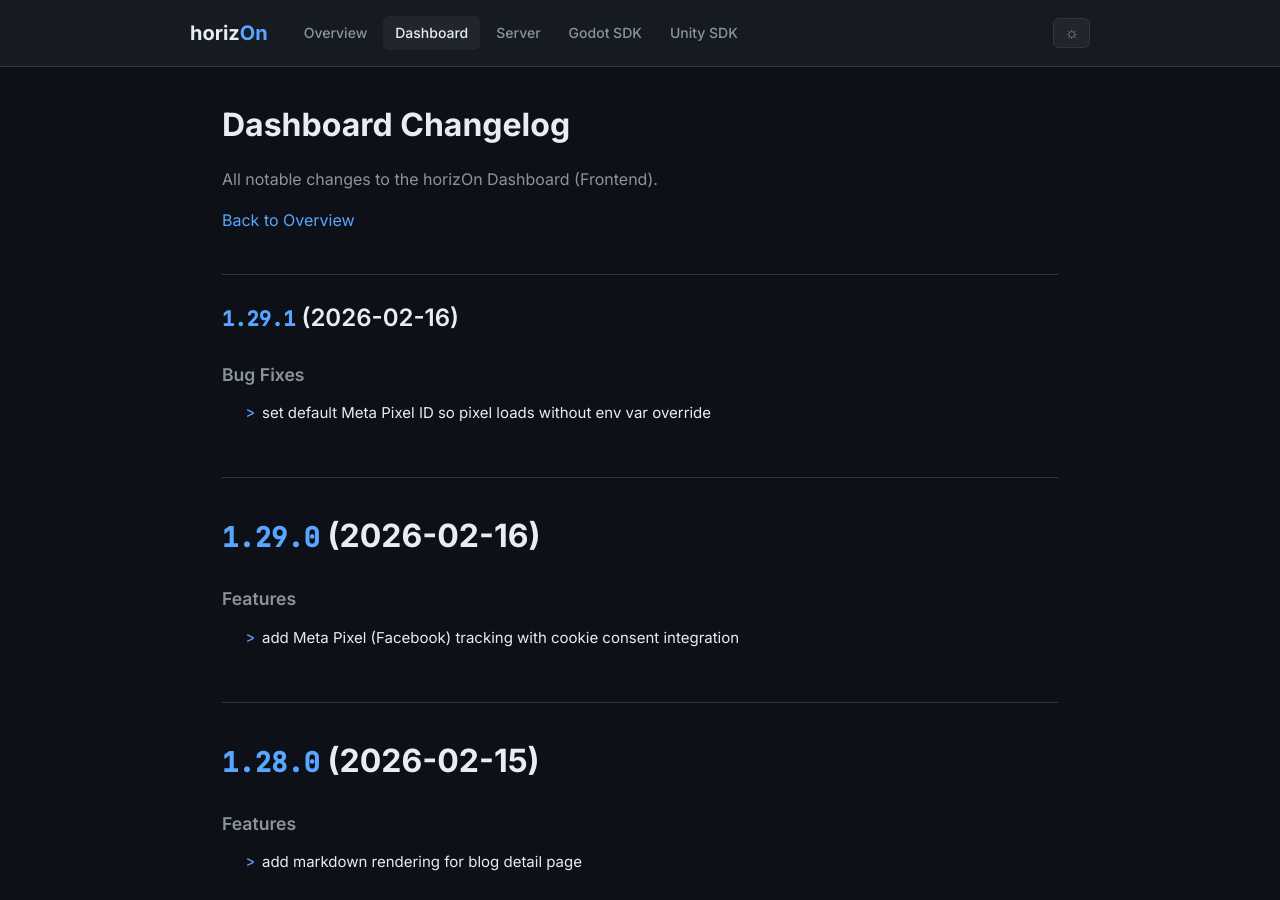
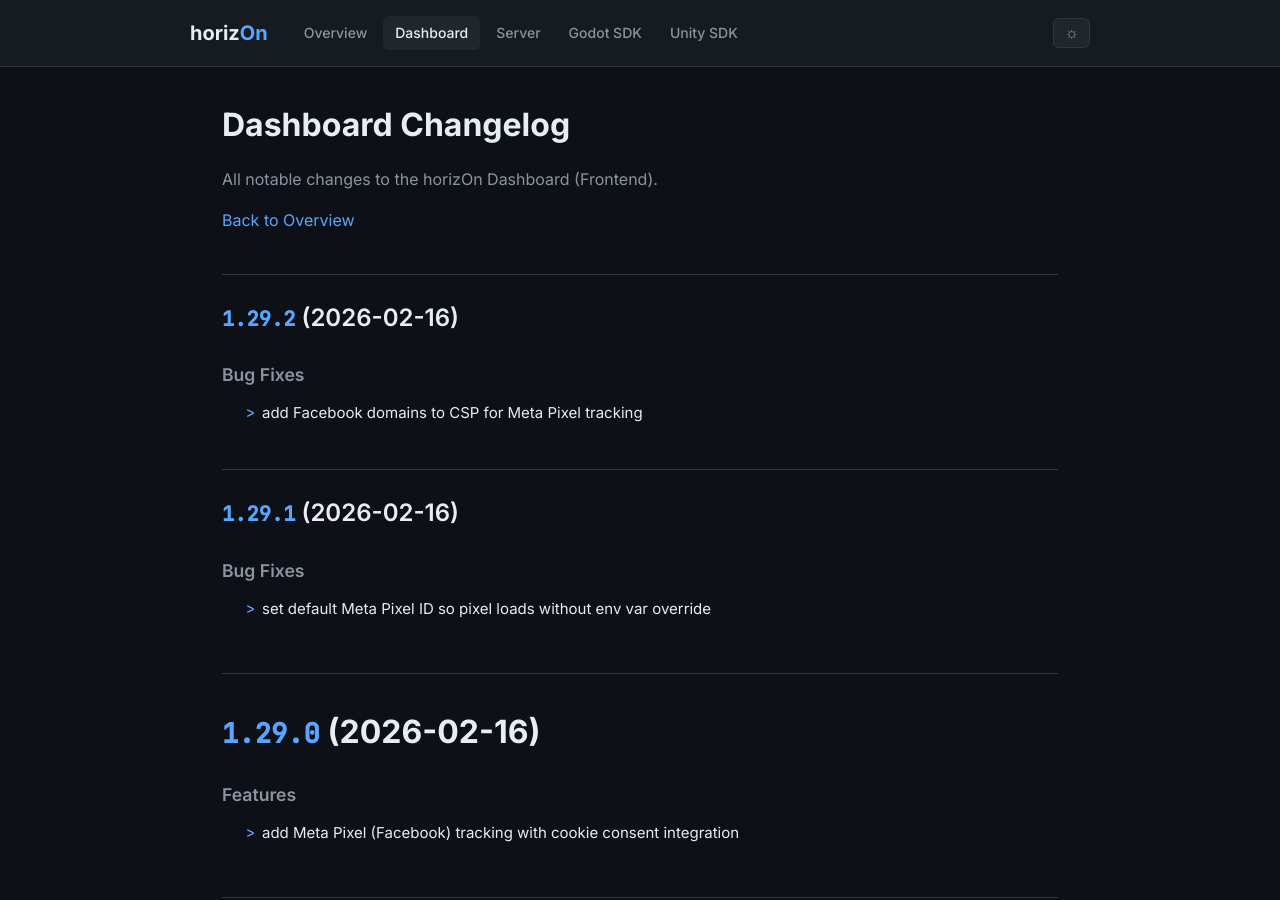
Before and after one commit to ProjectMakersDE/horizOn-Changelog, a Jekyll site: the page built from dashboard-changelog.md, in a window 1280 px wide and 900 px high. Built offline with Jekyll 4.4.1, drawn with Linux system fonts in a browser that asks for light colours.

Commit message:
chore: sync changelogs [skip ci]

```diff
--- a/dashboard-changelog.md
+++ b/dashboard-changelog.md
@@ -8,6 +8,13 @@ title: Dashboard Changelog
 All notable changes to the horizOn Dashboard (Frontend).
 
 [Back to Overview](.)
+
+## [1.29.2](https://github.com/ProjectMakersDE/horizOn-Dashboard/compare/v1.29.1...v1.29.2) (2026-02-16)
+
+
+### Bug Fixes
+
+* add Facebook domains to CSP for Meta Pixel tracking ([069224c](https://github.com/ProjectMakersDE/horizOn-Dashboard/commit/069224c266905f37317d922a56dbaffa07662e48))
 
 ## [1.29.1](https://github.com/ProjectMakersDE/horizOn-Dashboard/compare/v1.29.0...v1.29.1) (2026-02-16)
 
```
Also changed, not shown: index.md (+1 -1 lines).
